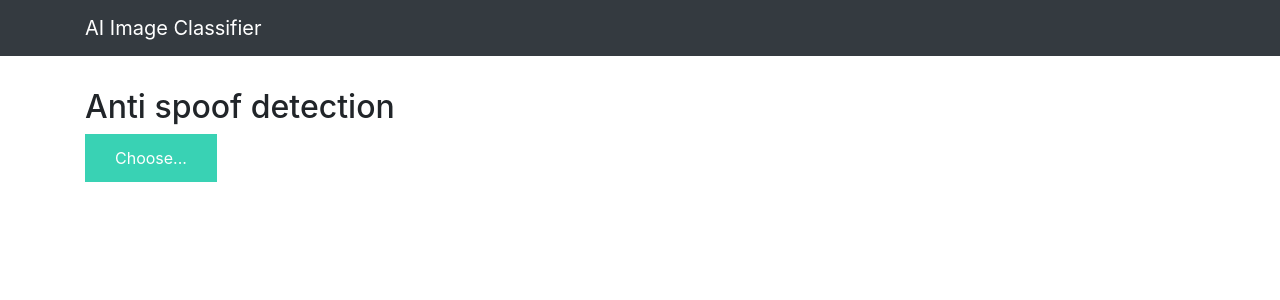
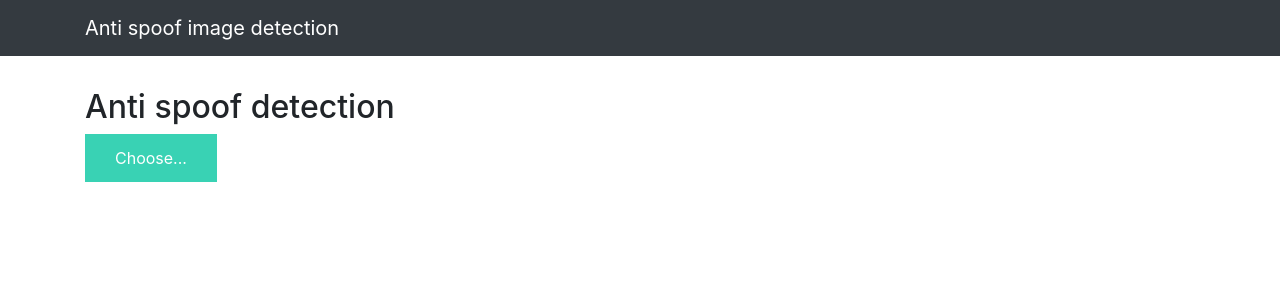
Before and after one commit to Emekaborisama/Anti-spoof-detection_model, a Flask app: page /Image_Classification in a window 1280 px wide. Shown: the top 300 px of the page. Run offline with Flask 2, Linux system fonts and the light colour scheme; some libraries are stand-ins or nearby versions.

Commit message:
44444444

```diff
--- a/app/templates/base.html
+++ b/app/templates/base.html
@@ -15,7 +15,7 @@
 <body>
     <nav class="navbar navbar-dark bg-dark">
         <div class="container">
-            <a class="navbar-brand" href="#">AI Image Classifier</a>
+            <a class="navbar-brand" href="#">Anti spoof image detection</a>
 
         </div>
     </nav>
--- a/app/templates/index.html
+++ b/app/templates/index.html
@@ -27,7 +27,7 @@
             </div>
         </div>
         <div>
-            <button type="button" class="btn btn-primary btn-lg " id="btn-predict">Predict!</button>
+            <button type="button" class="btn btn-primary btn-lg " id="btn-predict">Detect!</button>
         </div>
     </div>
 
```
